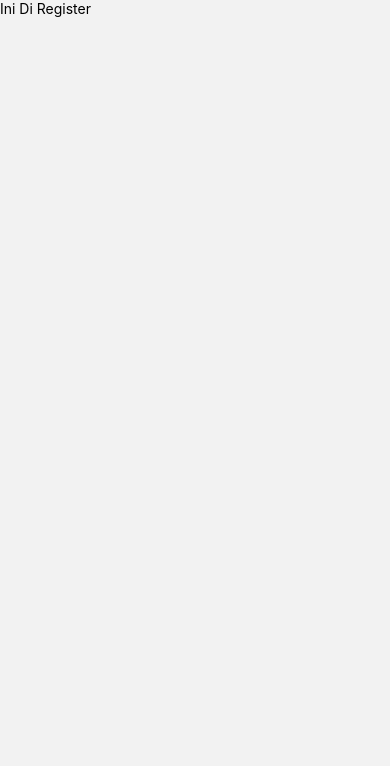
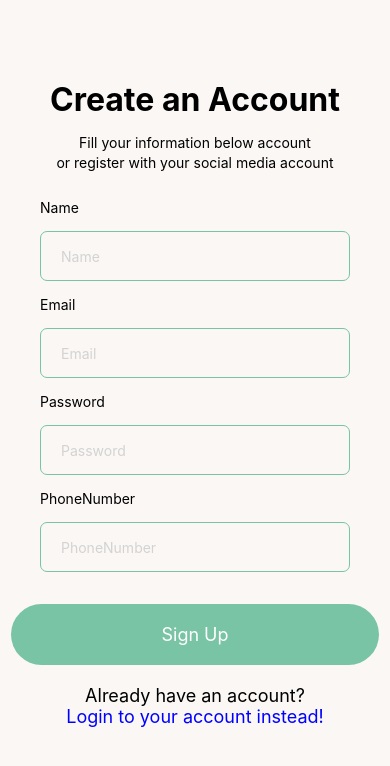
Before and after one commit to Hacktive-Check-In/Front-End-Check-In, a React Native app in the folder Check-In/: screen /Register in a window 390 px wide. Shown: the top 766 px of the page. Built offline with nearby package versions, Linux system fonts and the light colour scheme.

Commit message:
done register page

```diff
--- a/Check-In/src/screens/LoginScreen.jsx
+++ b/Check-In/src/screens/LoginScreen.jsx
@@ -8,6 +8,7 @@ import {
   View,
 } from "react-native";
 import { SafeAreaProvider, SafeAreaView } from "react-native-safe-area-context";
+
 export default function LoginScreen({ navigation }) {
   const [email, setEmail] = useState("");
   const [password, setPassword] = useState("");
@@ -77,7 +78,7 @@ const styles = StyleSheet.create({
     flex: 1,
     backgroundColor: "#faf7f5",
     alignItems: "center",
-    // justifyContent: "center",
+    justifyContent: "center",
     paddingTop: 80,
   },
   topContainer: {
--- a/Check-In/src/screens/RegisterScreen.jsx
+++ b/Check-In/src/screens/RegisterScreen.jsx
@@ -1,9 +1,160 @@
-import { Text } from "react-native";
+import { useState } from "react";
+import { Pressable, StyleSheet, Text, TextInput, View } from "react-native";
+import { SafeAreaProvider, SafeAreaView } from "react-native-safe-area-context";
 
 export default function RegisterScreen({ navigation }) {
+  const [name, setName] = useState("");
+  const [email, setEmail] = useState("");
+  const [password, setPassword] = useState("");
+  const [phoneNumber, setPhoneNumber] = useState("");
   return (
     <>
-      <Text>Ini Di Register</Text>
+      <SafeAreaProvider>
+        <SafeAreaView style={styles.safeContainer}>
+          <View style={styles.topContainer}>
+            <Text style={styles.createAccountText}>Create an Account</Text>
+            <Text style={styles.signUpDetail}>
+              Fill your information below account
+            </Text>
+            <Text style={styles.signUpDetail}>
+              or register with your social media account
+            </Text>
+          </View>
+          <View style={styles.middleContainer}>
+            <Text>Name</Text>
+            <TextInput
+              style={styles.input}
+              placeholder="Name"
+              placeholderTextColor={"lightgrey"}
+              value={name}
+              onChangeText={(inputName) => setName(inputName)}
+              autoCorrect={false}
+              autoCapitalize="none"
+            />
+            <Text>Email</Text>
+            <TextInput
+              style={styles.input}
+              placeholder="Email"
+              placeholderTextColor={"lightgrey"}
+              value={email}
+              onChangeText={(inputEmail) => setEmail(inputEmail)}
+              autoCorrect={false}
+              autoCapitalize="none"
+            />
+            <Text>Password</Text>
+            <TextInput
+              style={styles.input}
+              placeholder="Password"
+              placeholderTextColor={"lightgrey"}
+              secureTextEntry
+              value={password}
+              onChangeText={(inputPassword) => setPassword(inputPassword)}
+              autoCorrect={false}
+              autoCapitalize="none"
+            />
+            <Text>PhoneNumber</Text>
+            <TextInput
+              style={styles.input}
+              placeholder="PhoneNumber"
+              placeholderTextColor={"lightgrey"}
+              value={phoneNumber}
+              onChangeText={(inputPhoneNumber) =>
+                setPhoneNumber(inputPhoneNumber)
+              }
+              autoCorrect={false}
+              autoCapitalize="none"
+            />
+          </View>
+          <View style={styles.bottomContainer}>
+            <Pressable style={styles.signInBtnContainer}>
+              <Text style={styles.signUpBtnText}>Sign Up</Text>
+            </Pressable>
+            <View style={styles.signUpContainer}>
+              <Text style={styles.signInLinkText}>
+                Already have an account?
+              </Text>
+              <Text
+                style={styles.hereBtn}
+                onPress={() => {
+                  navigation.navigate("Login");
+                }}
+              >
+                Login
+                <Text> to your account instead!</Text>
+              </Text>
+            </View>
+          </View>
+        </SafeAreaView>
+      </SafeAreaProvider>
     </>
   );
 }
+
+const styles = StyleSheet.create({
+  safeContainer: {
+    flex: 1,
+    backgroundColor: "#faf7f5",
+    alignItems: "center",
+    justifyContent: "center",
+    paddingTop: 80,
+  },
+  topContainer: {
+    height: "15%",
+    alignItems: "center",
+    gap: 3,
+  },
+  createAccountText: {
+    fontSize: 32,
+    fontWeight: "700",
+    paddingBottom: 12,
+  },
+  signUpDetail: {
+    textAlign: "center",
+    paddingHorizontal: 50,
+  },
+  middleContainer: {
+    height: "50%",
+    gap: 15,
+    width: "100%",
+    paddingHorizontal: 40,
+    justifyContent: "center",
+  },
+  input: {
+    height: 50,
+    paddingHorizontal: 20,
+    borderColor: "#78c4a4",
+    borderWidth: 1,
+    borderRadius: 7,
+    color: "black",
+  },
+
+  bottomContainer: {
+    height: "20%",
+    flex: 1,
+    flexDirection: "column",
+    gap: 20,
+    marginTop: "7%",
+  },
+  signInBtnContainer: {
+    backgroundColor: "#78c4a4",
+    paddingVertical: 20,
+    paddingHorizontal: 150,
+    borderRadius: 100,
+  },
+  signUpBtnText: {
+    color: "white",
+    fontSize: 18,
+  },
+  signUpContainer: {
+    textAlign: "center",
+    alignItems: "center",
+  },
+  signInLinkText: {
+    color: "black",
+    fontSize: 18,
+  },
+  hereBtn: {
+    color: "blue",
+    fontSize: 18,
+  },
+});
```
